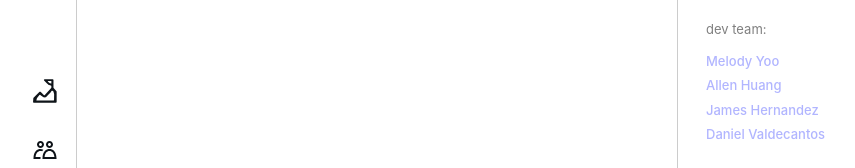
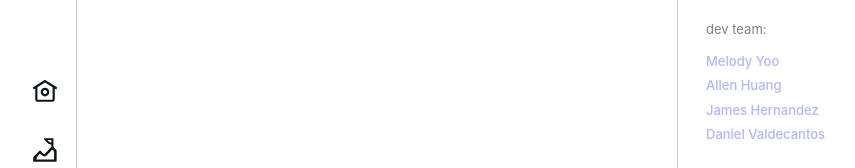
Before and after one commit to danielbuva/react-components, a React (Vite) app in the folder react-components-js/: page / in a window 1280 px wide. Shown: the top 168 px of the page, without its empty margins (113-968 px from the left). Built offline with nearby package versions, Linux system fonts and the light colour scheme.

Commit message:
feat: add home button and home route

```diff
--- a/react-components-js/src/App.jsx
+++ b/react-components-js/src/App.jsx
@@ -56,6 +56,7 @@
         header="yo"
       /> */}
       <Switch>
+        <Route component={() => <>landing page!!! :3</>} path="/home" />
         <Route
           component={() => <>challenges comming soon</>}
           path="/challenges"
--- a/react-components-js/src/components/GoalieLogo.jsx
+++ b/react-components-js/src/components/GoalieLogo.jsx
@@ -25,7 +25,7 @@
   };
 
   return (
-    <NavLink to="/" onClick={onClick}>
+    <NavLink to="/home" onClick={onClick}>
       <div id="goalie">{logo[index]}</div>
     </NavLink>
   );
--- /dev/null
+++ b/react-components-js/src/components/NavButtons/icons/Home.jsx
@@ -0,0 +1,16 @@
+import { useLocation } from "react-router-dom";
+
+function Home() {
+  const { pathname } = useLocation();
+  const isAtHome = pathname.includes("/home");
+  const d = isAtHome
+    ? "M12 1.696L.622 8.807l1.06 1.696L3 9.679V19.5C3 20.881 4.119 22 5.5 22h13c1.381 0 2.5-1.119 2.5-2.5V9.679l1.318.824 1.06-1.696L12 1.696zM12 16.5c-1.933 0-3.5-1.567-3.5-3.5s1.567-3.5 3.5-3.5 3.5 1.567 3.5 3.5-1.567 3.5-3.5 3.5z"
+    : "M12 9c-2.209 0-4 1.791-4 4s1.791 4 4 4 4-1.791 4-4-1.791-4-4-4zm0 6c-1.105 0-2-.895-2-2s.895-2 2-2 2 .895 2 2-.895 2-2 2zm0-13.304L.622 8.807l1.06 1.696L3 9.679V19.5C3 20.881 4.119 22 5.5 22h13c1.381 0 2.5-1.119 2.5-2.5V9.679l1.318.824 1.06-1.696L12 1.696zM19 19.5c0 .276-.224.5-.5.5h-13c-.276 0-.5-.224-.5-.5V8.429l7-4.375 7 4.375V19.5z";
+  return (
+    <svg width="26" height="26" viewBox="0 0 24 24" aria-hidden="true">
+      <path className="icon" d={d}></path>
+    </svg>
+  );
+}
+
+export default Home;
--- a/react-components-js/src/components/NavButtons/index.jsx
+++ b/react-components-js/src/components/NavButtons/index.jsx
@@ -4,6 +4,7 @@
 import More from "./icons/More.jsx";
 import Display from "./icons/Display.jsx";
 import Challenges from "./icons/Challenges.jsx";
+import Home from "./icons/Home.jsx";
 
 import { useEffect, useRef, useState } from "react";
 import { useModalContext } from "../../hooks/useModalContext";
@@ -14,6 +15,7 @@
 const NavButtons = () => {
   return (
     <>
+      <NavButton icon={<Home />} text="Home" to="/home" />
       <NavButton
         icon={<Challenges />}
         text="Challenges"
```
